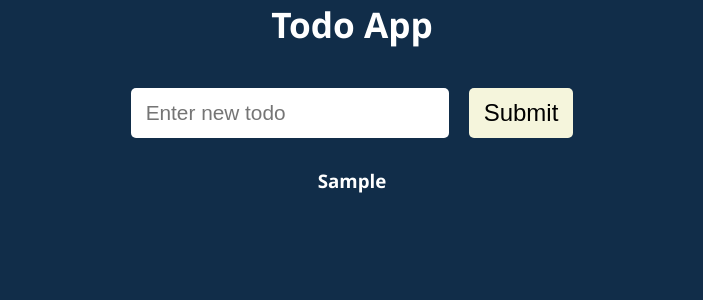
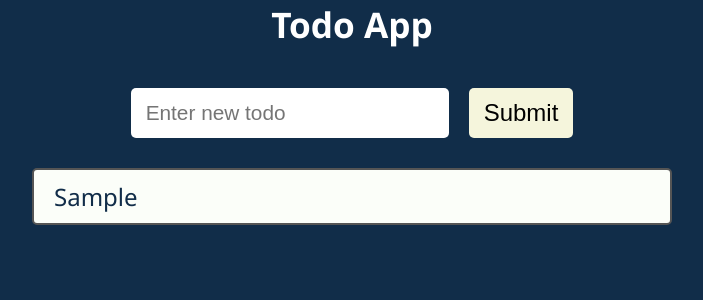
Before and after one commit to mrsagusha/todo-react, a React (Create React App) app: page / in a window 1280 px wide. Both pictures are taken after typing "Sample" into the empty fields and a click on the button "Submit". Shown: the top 300 px of the page, without its empty margins (288-991 px from the left). Built offline with nearby package versions, Linux system fonts and the light colour scheme.

Commit message:
feat: add styles for TodoList and Todo components

```diff
--- a/src/components/Todos/Todo.js
+++ b/src/components/Todos/Todo.js
@@ -1,6 +1,12 @@
+import styles from './Todo.module.css';
+
 function Todo(props) {
   const { todo } = props;
-  return <h3>{todo}</h3>;
+  return (
+    <div className={styles.todo}>
+      <div className={styles.todoText}>{todo}</div>
+    </div>
+  );
 }
 
 export default Todo;
--- a/src/components/Todos/Todo.module.css
+++ b/src/components/Todos/Todo.module.css
@@ -0,0 +1,17 @@
+.todo {
+    display: flex;
+    align-items: center;
+    padding: 10px 20px;
+    margin: 15px 0;
+    font-size: 1.5rem;
+    border-radius: 5px;
+    border: 2px solid #555;
+    color: #112d49;
+    background-color: #fbfef9;
+    user-select: none;
+}
+
+.todoText {
+    width: 100%;
+    text-align: left;
+}
--- a/src/components/Todos/TodoList.js
+++ b/src/components/Todos/TodoList.js
@@ -1,8 +1,15 @@
 import Todo from './Todo';
+import styles from './TodoList.module.css';
 
 function TodoList(props) {
   const { todos } = props;
-  return todos.map((el, index) => <Todo todo={el} key={index} />);
+  return (
+    <div className="styles.todoListContainer">
+      {todos.map((el, index) => (
+        <Todo todo={el} key={index} />
+      ))}
+    </div>
+  );
 }
 
 export default TodoList;
--- a/src/components/Todos/TodoList.module.css
+++ b/src/components/Todos/TodoList.module.css
@@ -0,0 +1,3 @@
+.todoListContainer {
+    padding: 10px;
+}
```
